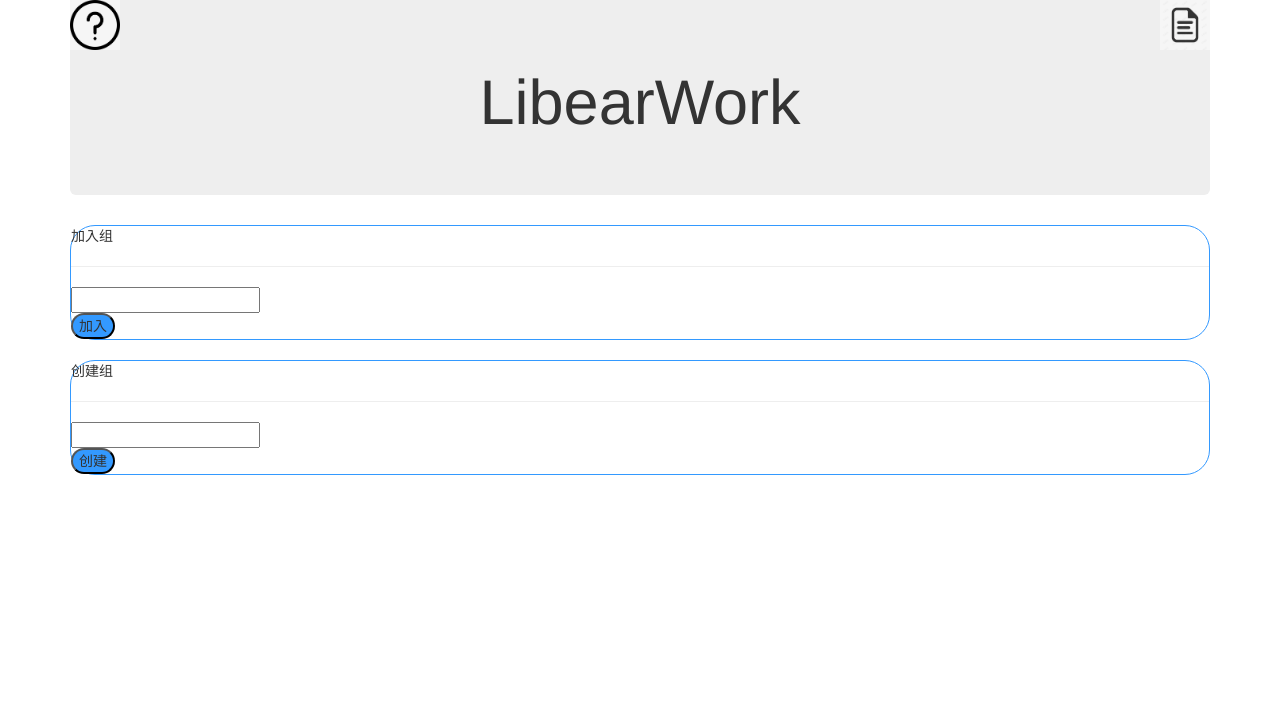
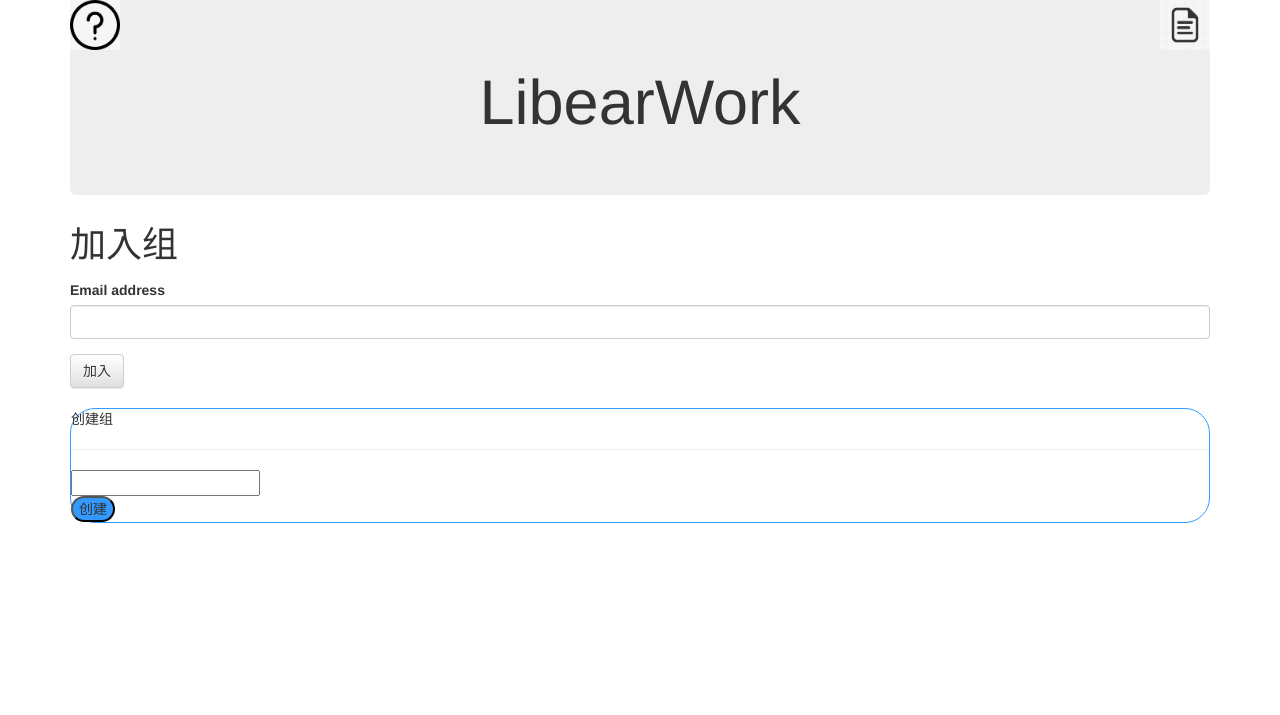
Before and after one commit to neila-a/libearwork, a PHP site: page / in a window 1280 px wide. Shown: the top 715 px of the page. Run offline with PHP 8.4, Linux system fonts and the light colour scheme.

Commit message:
Update index.php

```diff
--- a/index.php
+++ b/index.php
@@ -26,13 +26,15 @@ require './include.php';
                     <div class="jumbotron">
                         <h1 id="lbtitle">LibearWork</h1>
                     </div>
-                    <form action="pages/workTableRegUser.php" class="mainPageForm">
-                        <p>加入组</p>
-                        <hr />
-                        <input name="groupID" type="text" />
-                        <br />
-                        <button type="submit" class="mainPageSubmitBtn">加入</button>
-                    </form>
+                    <form role="form" action="pages/workTableRegUser.php">
+                        <div class="form-group">
+                            <h1>加入组</h1>
+                        </div>
+				        <div class="form-group">
+					        <label for="groupID">Email address</label><input type="text" class="form-control" name="groupID" />
+				        </div>
+                        <button type="submit" class="btn btn-default">加入</button>
+			        </form>
                     <br />
                     <form action="pages/createNewGroup.php" class="mainPageForm">
                         <p>创建组</p>
```
